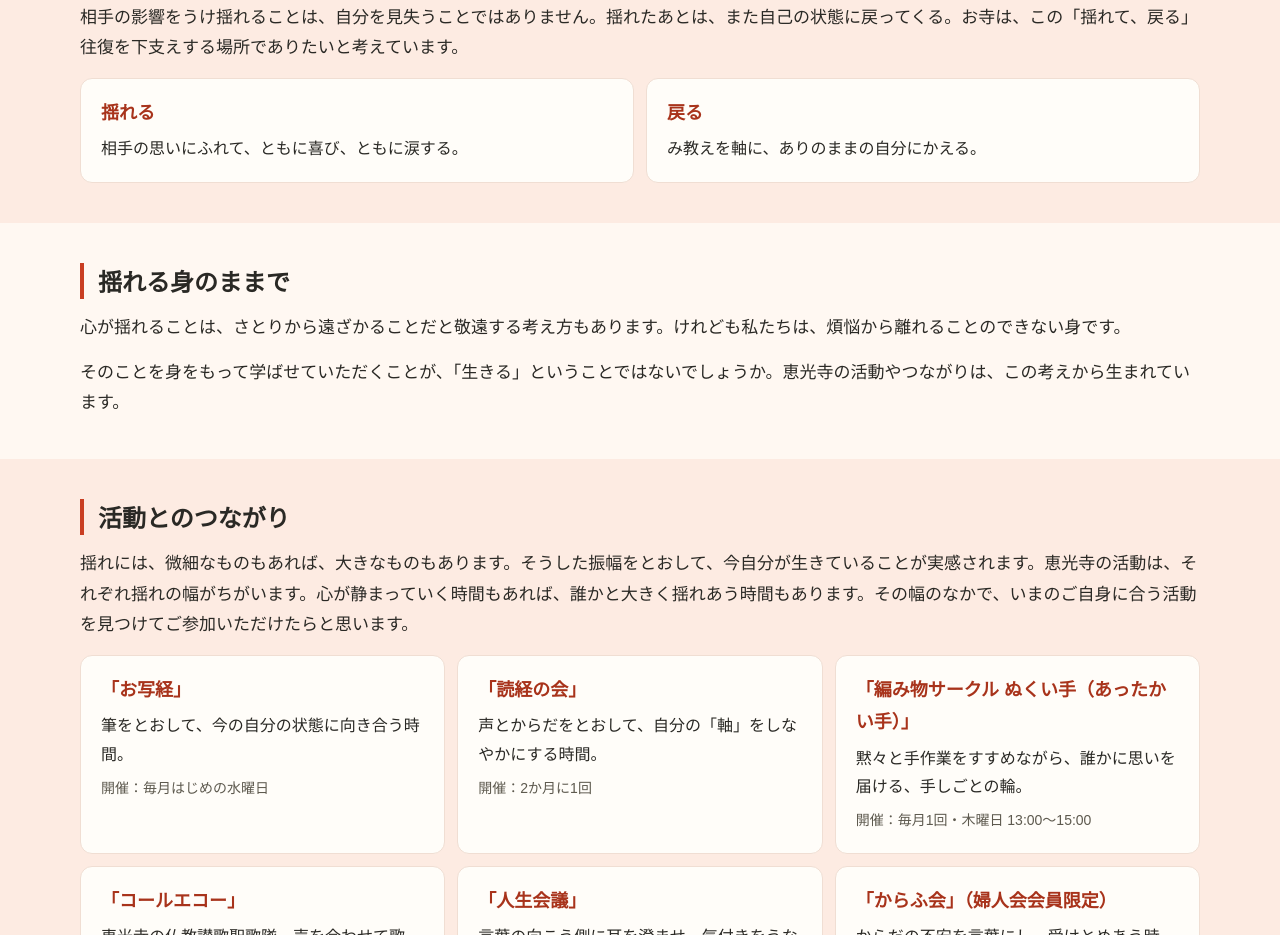
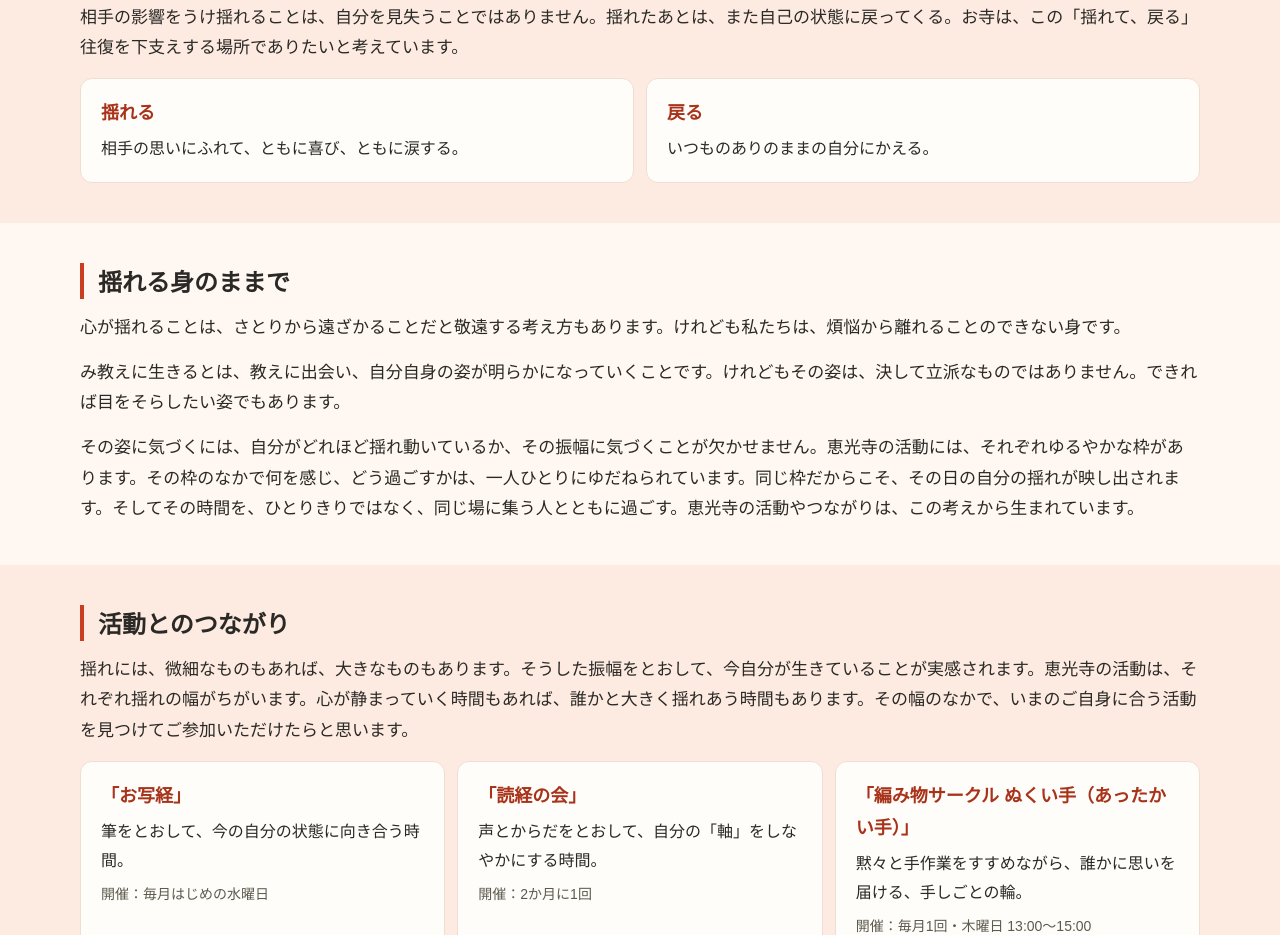
Before and after one commit to ecoji-temple/ecoji-site, a plain HTML site: page hibiki.html in a window 1280 px wide. Shown: the part 1214-2149 px from the top of the page. Drawn offline with Linux system fonts and the light colour scheme; a web font is replaced by a local one.

Commit message:
Add files via upload

```diff
--- a/hibiki.html
+++ b/hibiki.html
@@ -74,7 +74,7 @@ summary::-webkit-details-marker{display:none}summary::marker{content:""}
         </div>
         <div style="flex: 1 1 140px; background: #FFFDF9; border: 1px solid #F0DED3; border-radius: 12px; padding: 18px 20px; display: flex; flex-direction: column; gap: 6px">
           <h3 style="margin: 0; font-size: 18px; color: #A8331B">戻る</h3>
-          <p style="margin: 0; font-size: 16px">み教えを軸に、ありのままの自分にかえる。</p>
+          <p style="margin: 0; font-size: 16px">いつものありのままの自分にかえる。</p>
         </div>
       </div>
 
@@ -84,7 +84,8 @@ summary::-webkit-details-marker{display:none}summary::marker{content:""}
     <div style="max-width: 1120px; margin: 0 auto; display: flex; flex-direction: column; gap: 14px">
       <h2 style="margin: 0; font-family: 'Shippori Mincho', serif; font-size: 24px; font-weight: 700; line-height: 1.5; padding-left: 14px; border-left: 4px solid #C93E22">揺れる身のままで</h2>
       <p style="margin: 0;">心が揺れることは、さとりから遠ざかることだと敬遠する考え方もあります。けれども私たちは、煩悩から離れることのできない身です。</p>
-      <p style="margin: 0;">そのことを身をもって学ばせていただくことが、「生きる」ということではないでしょうか。恵光寺の活動やつながりは、この考えから生まれています。</p>
+      <p style="margin: 0;">み教えに生きるとは、教えに出会い、自分自身の姿が明らかになっていくことです。けれどもその姿は、決して立派なものではありません。できれば目をそらしたい姿でもあります。</p>
+      <p style="margin: 0;">その姿に気づくには、自分がどれほど揺れ動いているか、その振幅に気づくことが欠かせません。恵光寺の活動には、それぞれゆるやかな枠があります。その枠のなかで何を感じ、どう過ごすかは、一人ひとりにゆだねられています。同じ枠だからこそ、その日の自分の揺れが映し出されます。そしてその時間を、ひとりきりではなく、同じ場に集う人とともに過ごす。恵光寺の活動やつながりは、この考えから生まれています。</p>
 
     </div>
   </section>
```
Also changed, not shown: 1 other file.
